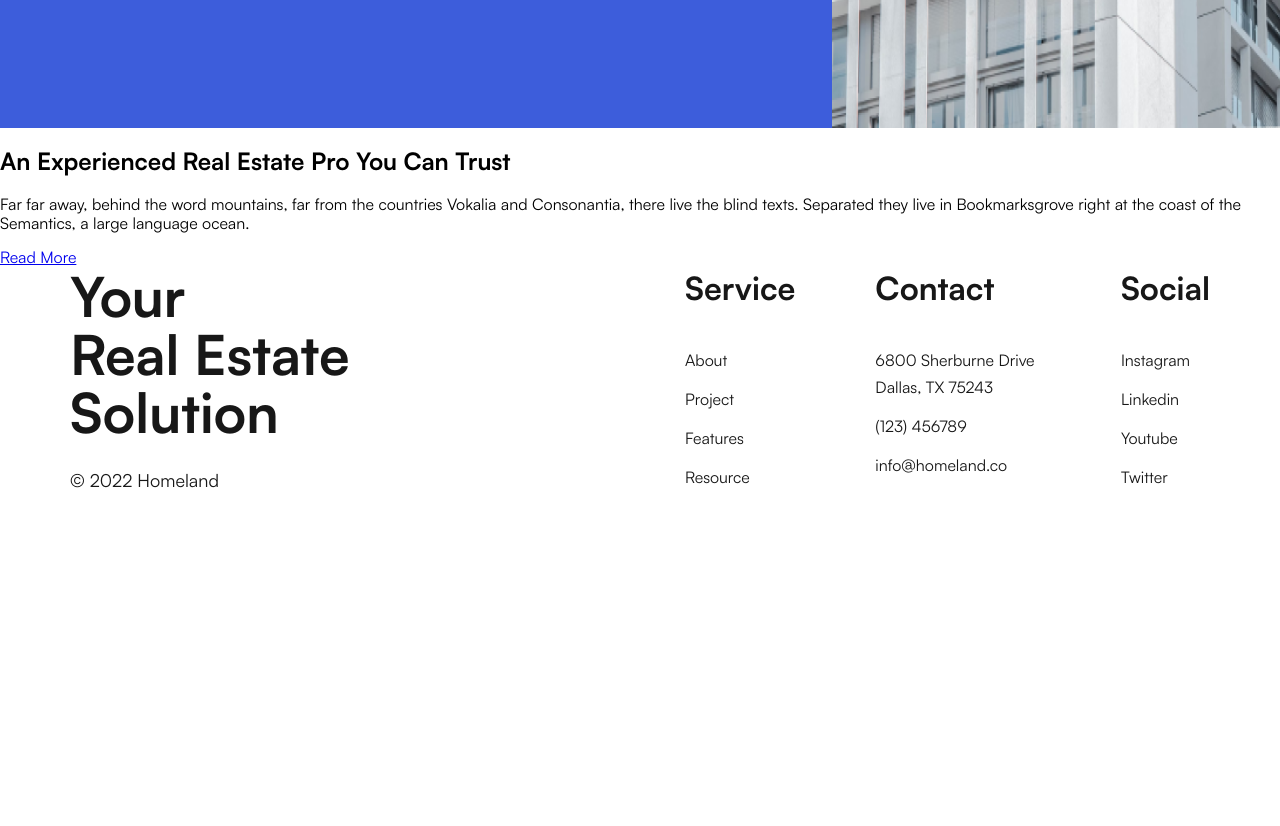
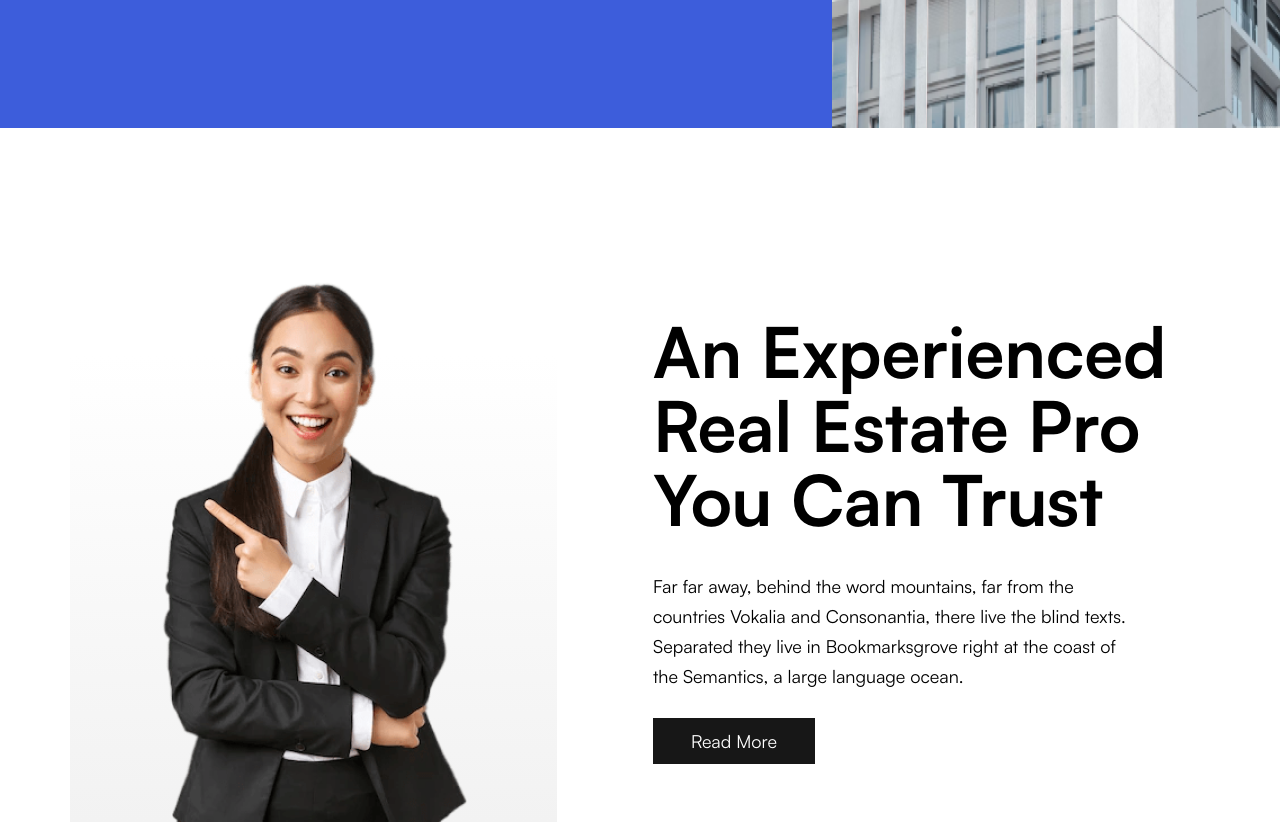
Before and after one commit to WadimSh/homeland, a website built with webpack: page src/index.html in a window 1280 px wide. Shown: the part 800-1626 px from the top of the page. Before the commit the page ends 1455 px from the top, so only its background shows below. Built offline with nearby package versions, Linux system fonts and the light colour scheme.

Commit message:
fix: сделана верстка поддесктоп блока about

```diff
--- a/src/blocks/main/about/about.css
+++ b/src/blocks/main/about/about.css
@@ -0,0 +1,56 @@
+.about {
+  display: flex;
+  justify-content: center;
+}
+
+.about__wrapper {
+  display: flex;
+  justify-content: space-between;
+  width: 1140px;
+  padding-top: 120px;
+  margin-bottom: 120px;
+}
+
+.about__img-box {
+  width: 487px;
+  height: 574px;
+  background: linear-gradient(360deg, #f2f2f2 0%, rgba(247, 247, 247, 0) 81.32%, rgba(247, 247, 247, 0) 107.01%);
+}
+
+.about__img {
+  width: 487px;
+  height: 574px;
+  object-fit: contain;
+}
+
+.about__caption {
+  width: 557px;
+  align-self: center;
+}
+
+.about__title {
+  font-weight: 700;
+  font-size: 70px;
+  line-height: 74px;
+  margin: 0;
+  margin-bottom: 35px;
+}
+
+.about__subtitle {
+  font-weight: 400;
+  font-size: 18px;
+  line-height: 30px;
+  margin: 0;
+  margin-bottom: 35px;
+  width: 487px;
+}
+
+.about__link {
+  color: var(--primary-color);
+  background-color: var(--black-color);
+  padding: 12px 38px;
+  text-decoration: none;
+  font-weight: 400;
+  font-size: 18px;
+  line-height: 30px;
+}
--- a/src/blocks/main/main.css
+++ b/src/blocks/main/main.css
@@ -1 +1,2 @@
 @import url(./cover/cover.css);
+@import url(./about/about.css);
--- a/src/index.html
+++ b/src/index.html
@@ -41,11 +41,13 @@
     </section>
     <section class="about" id="about">
       <div class="about__wrapper">
-        <div class="about__img"></div>
+        <div class="about__img-box">
+          <img class="about__img" src="<%=require('./images/about.png')%>" alt="">
+        </div>
         <div class="about__caption">
           <h2 class="about__title">An Experienced Real Estate Pro You Can Trust</h2>
           <p class="about__subtitle">Far far away, behind the word mountains, far from the countries Vokalia and Consonantia,
-                                    there live the blind texts. Separated they live in&nbsp;Bookmarksgrove right at&nbsp;the coast of&nbsp;the
+                                    there live the blind texts. Separated they live in&nbsp;Bookmarksgrove right at&nbsp;the coast of the
                                     Semantics, a&nbsp;large language ocean.
           </p>
           <a class="about__link" href="#">Read More</a>
```
Also changed, not shown: src/images/about.png (added).
